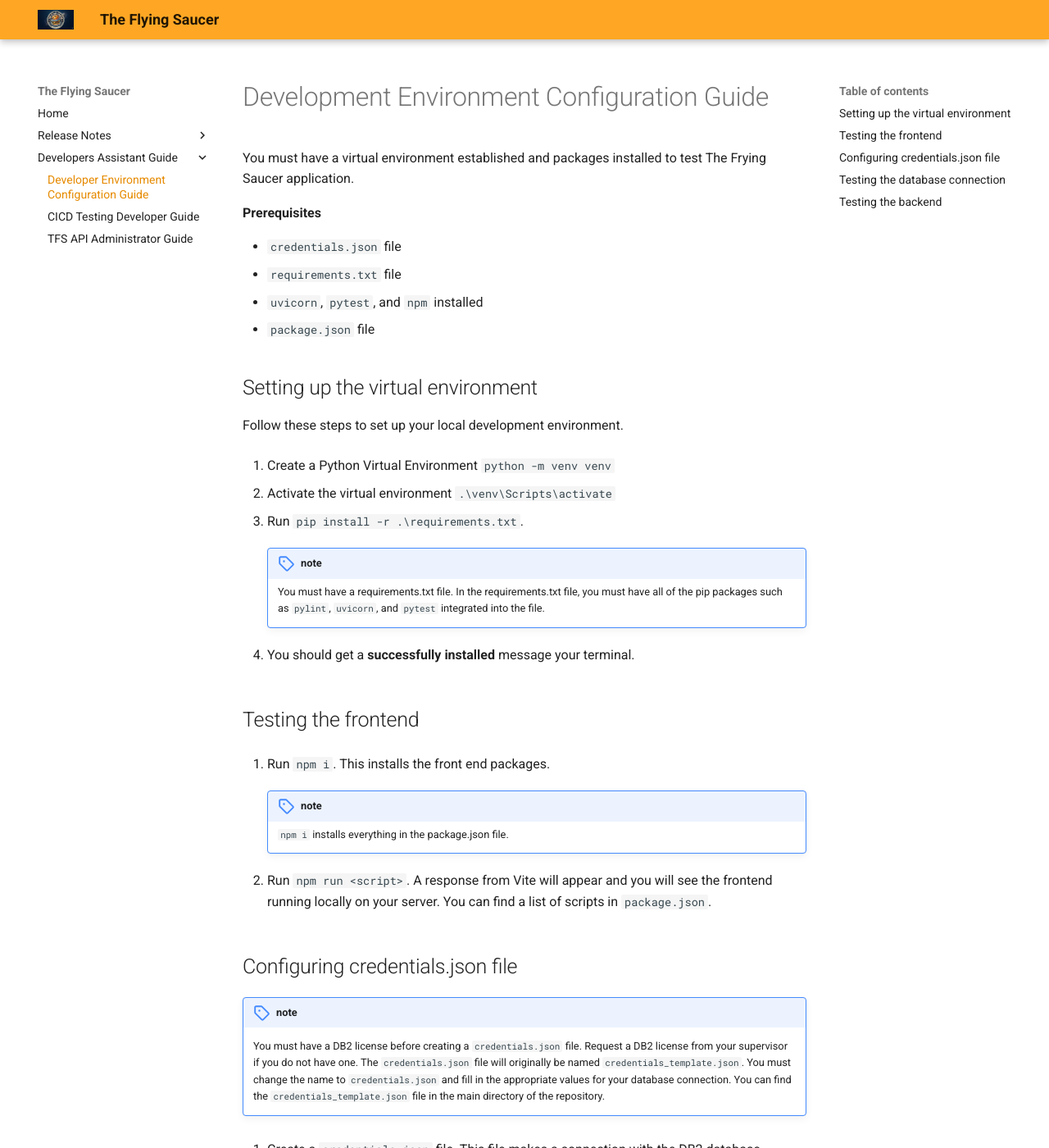
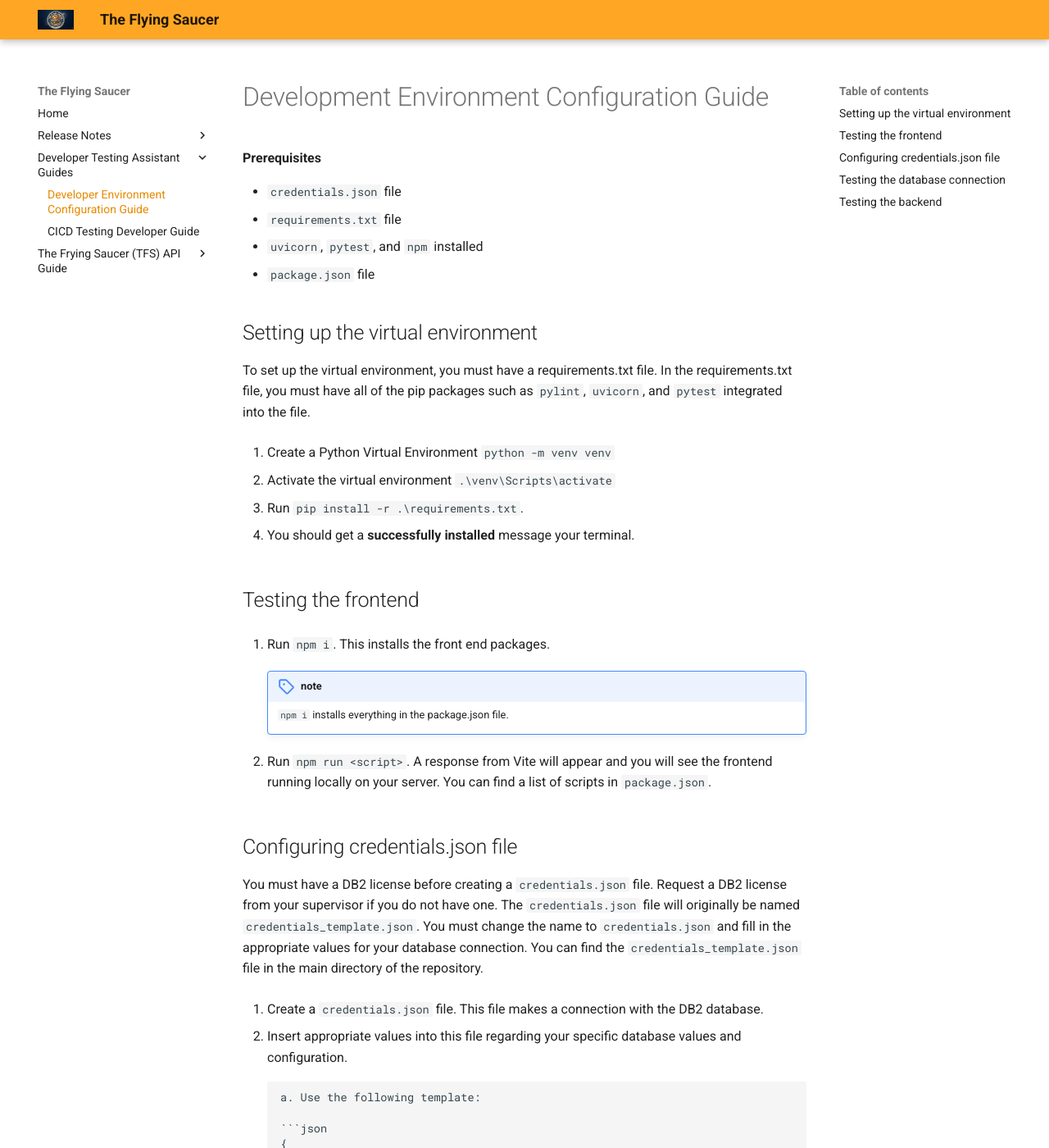
Before and after one commit to cwarstler24/NextGen-Finale, an MkDocs documentation site: the page built from docs/Developer-Assistant-Guide/Development-Environment-Configuration-Guide.md, in a window 1280 px wide and 1400 px high. Shown: the whole window at 82% size. Built offline with MkDocs 1.6.1 and Material for MkDocs 9.7.7, drawn with Linux system fonts in a browser that asks for light colours; old or Windows-style settings are respelled for this version of MkDocs; some of the changed text lies outside the part shown.

Commit message:
feat(docs): update Developer Assistant Guides and restructure API documentation

```diff
--- a/docs/Developer-Assistant-Guide/Development-Environment-Configuration-Guide.md
+++ b/docs/Developer-Assistant-Guide/Development-Environment-Configuration-Guide.md
@@ -3,8 +3,6 @@ description: You must have a virtual environment established and packages instal
 ---
 
 # Development Environment Configuration Guide
-
-You must have a virtual environment established and packages installed to test The Frying Saucer application.
 
 **Prerequisites**
 
@@ -15,7 +13,7 @@ You must have a virtual environment established and packages installed to test T
 
 ## Setting up the virtual environment
 
-Follow these steps to set up your local development environment.
+To set up the virtual environment, you must have a requirements.txt file. In the requirements.txt file, you must have all of the pip packages such as `pylint`, `uvicorn`, and `pytest` integrated into the file.
 
 1. Create a Python Virtual Environment
 `python -m venv venv`
@@ -24,9 +22,6 @@ Follow these steps to set up your local development environment.
 `.\venv\Scripts\activate`
 
 1. Run `pip install -r .\requirements.txt`.
-
-    !!! note "note"
-        You must have a requirements.txt file. In the requirements.txt file, you must have all of the pip packages such as `pylint`, `uvicorn`, and `pytest` integrated into the file.
 
 1. You should get a **successfully installed** message your terminal.
 
@@ -41,8 +36,7 @@ Follow these steps to set up your local development environment.
 
 ## Configuring credentials.json file
 
-!!! note "note"
-    You must have a DB2 license before creating a `credentials.json` file. Request a DB2 license from your supervisor if you do not have one. The `credentials.json` file will originally be named `credentials_template.json`. You must change the name to `credentials.json` and fill in the appropriate values for your database connection. You can find the `credentials_template.json` file in the main directory of the repository.
+You must have a DB2 license before creating a `credentials.json` file. Request a DB2 license from your supervisor if you do not have one. The `credentials.json` file will originally be named `credentials_template.json`. You must change the name to `credentials.json` and fill in the appropriate values for your database connection. You can find the `credentials_template.json` file in the main directory of the repository.
 
 1. Create a `credentials.json` file. This file makes a connection with the DB2 database.
 
@@ -90,4 +84,4 @@ Follow these steps to set up your local development environment.
 1. Run `python .\main\backend\daotest.py`
 
     !!! note "note"
-        This command displays what is in your database.
+        This command displays what is in the database.
--- a/mkdocs.yml
+++ b/mkdocs.yml
@@ -29,10 +29,11 @@ nav:
   - Home: index.md
   - Release Notes:
       - v 0.0.1: Release-Notes/v-0.0.1.md
-  - Developers Assistant Guide:
+  - Developer Testing Assistant Guides:
       - Developer Environment Configuration Guide: Developer-Assistant-Guide\Development-Environment-Configuration-Guide.md
       - CICD Testing Developer Guide: Developer-Assistant-Guide\CICD-testing-developer-guide.md
-      - TFS API Administrator Guide: Developer-Assistant-Guide\TFS-API-Administrator-Guide.md
+  - The Frying Saucer (TFS) API Guide:
+      - TFS API Guide: TFS-API-Guide\TFS-API-Administrator-Guide.md
 
 markdown_extensions:
   - attr_list
```
Also changed, not shown: docs/Developer-Assistant-Guide/CICD-testing-developer-guide.md (+3 -7 lines), docs/TFS-API-Guide/TFS-API-Administrator-Guide.md (renamed from docs/Developer-Assistant-Guide/TFS-API-Administrator-Guide.md, +3 -4 lines).
